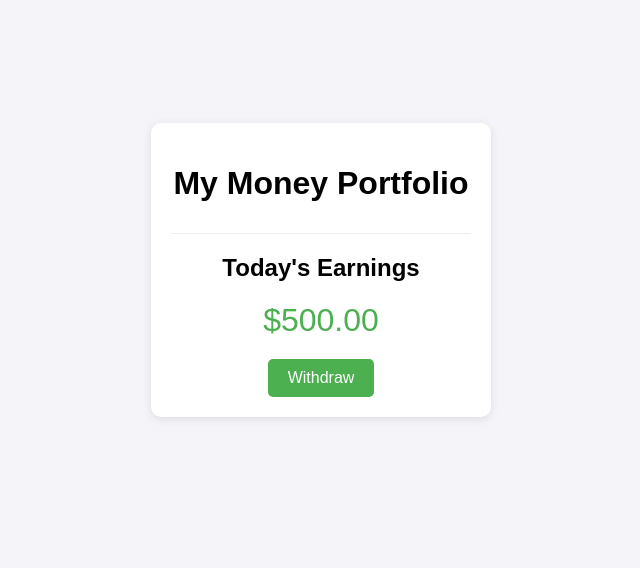
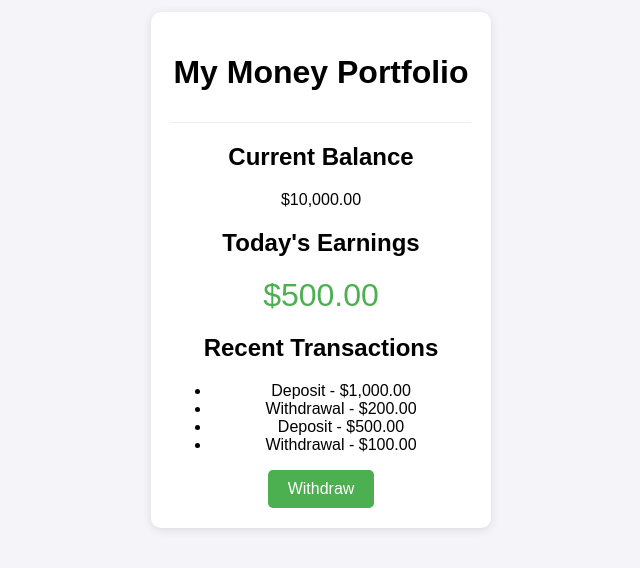
Before and after one commit to Rexdeboss/myearn, a plain HTML site: page index.html in a window 1280 px wide. Shown: the part 130-698 px from the top of the page, without its empty margins (319-959 px from the left). Drawn offline with Linux system fonts and the light colour scheme.

Commit message:
Update index.html

```diff
--- a/index.html
+++ b/index.html
@@ -11,9 +11,22 @@
         <header>
             <h1>My Money Portfolio</h1>
         </header>
+        <section class="balance-section">
+            <h2>Current Balance</h2>
+            <p class="balance-amount">$10,000.00</p>
+        </section>
         <section class="earnings-section">
             <h2>Today's Earnings</h2>
             <p class="earnings-amount">$500.00</p>
+        </section>
+        <section class="transactions-section">
+            <h2>Recent Transactions</h2>
+            <ul class="transactions-list">
+                <li>Deposit - $1,000.00</li>
+                <li>Withdrawal - $200.00</li>
+                <li>Deposit - $500.00</li>
+                <li>Withdrawal - $100.00</li>
+            </ul>
         </section>
         <section class="actions-section">
             <button class="withdraw-button" onclick="withdraw()">Withdraw</button>
```
